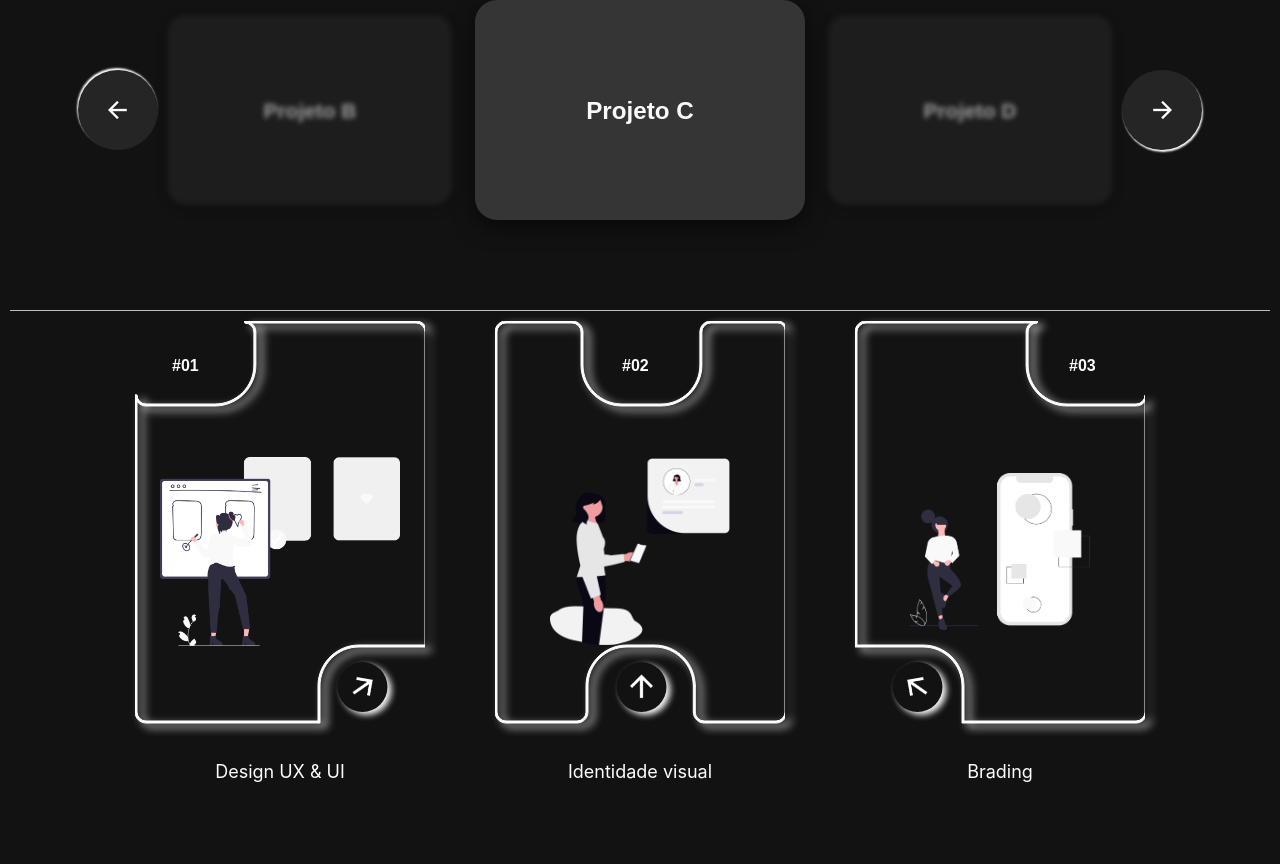
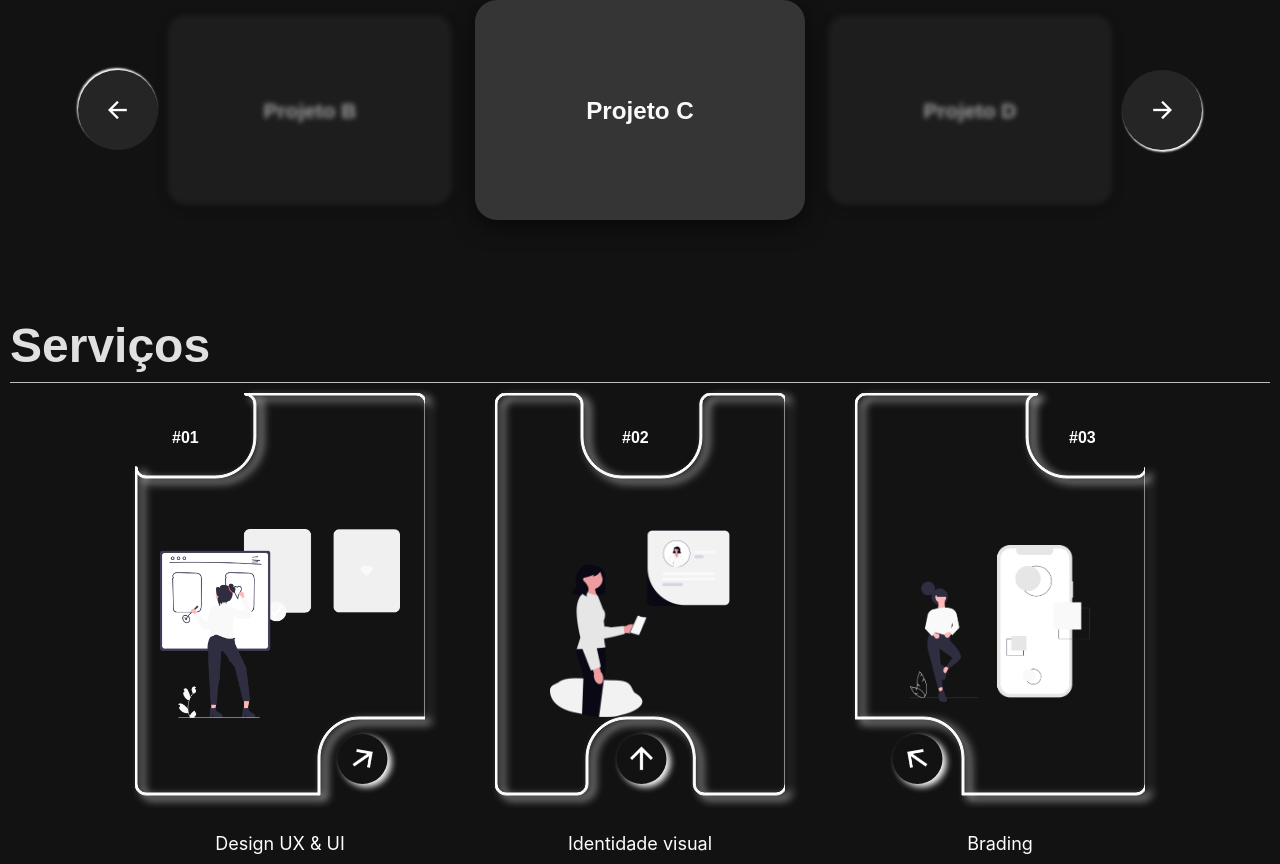
Before and after one commit to srjuninn/suporteDeDomingoRebrand-Project, a React (Vite) app: page / in a window 1280 px wide. Shown: the part 1040-1904 px from the top of the page. Before the commit the page ends 1832 px from the top, so only its background shows below. Built offline with nearby package versions, Linux system fonts and the light colour scheme.

Commit message:
wip: service section

```diff
--- a/src/App.jsx
+++ b/src/App.jsx
@@ -15,7 +15,7 @@ function App() {
       <Main content='Empresas sólidas Precisam de
                       Um sistema Escalável!'/>
       <Portfolio/>
-      <Services/>
+      <Services title="Serviços"/>
     </>
   )
 }
```
